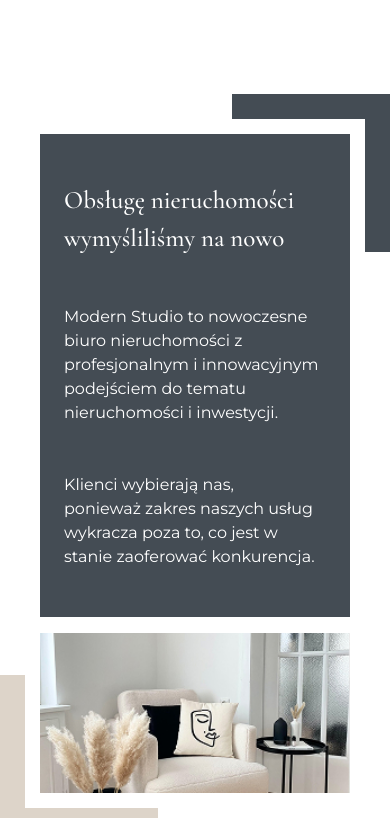
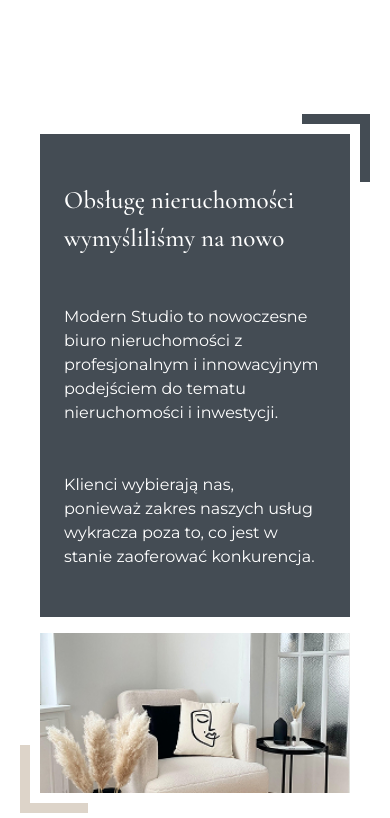
Before and after one commit to AveGhost/modernstudio, a Next.js app: page / in a window 390 px wide. Shown: the part 846-1664 px from the top of the page. Built offline with nearby package versions, Linux system fonts and the light colour scheme.

Commit message:
Adjust to mobile devices

```diff
--- a/src/app/components/design-arrow/design-arrow.component.tsx
+++ b/src/app/components/design-arrow/design-arrow.component.tsx
@@ -1,19 +1,21 @@
-const DesignArrow = ({direction, borderColor} : {direction: string, borderColor: string}) => {
+
+
+const DesignArrow = ({direction, borderColor, classes} : {direction: string, borderColor: string, classes?: string}) => {
     const desiginArrowDirection = (direction: string) => {
         if (direction === 'top-right') {
-            return '-top-10 -right-10 border-t-25 border-r-25'
+            return 'md:-top-7 md:-right-7 md:border-t-15 md:border-r-15 lg:-top-10 lg:-right-10 lg:border-t-25 lg:border-r-25 -top-5 -right-5 border-t-10 border-r-10'
         } else if (direction === 'top-left') {
-            return '-top-10 -left-10 border-t-25 border-l-25'
+            return 'md:-top-7 md:-left-7 md:border-t-15 md:border-l-15 lg:-top-10 lg:-left-10 lg:border-t-25 lg:border-l-25 -top-5 -left-5 border-t-10 border-l-10'
         } else if (direction === 'bottom-right') {
-            return '-bottom-10 -right-10 border-b-25 border-r-25'
+            return 'md:-bottom-7 md:-right-7 md:border-b-15 md:border-r-15 lg:-bottom-10 lg:-right-10 lg:border-b-25 lg:border-r-25 -bottom-5 -right-5 border-b-10 border-r-10'
         } else if (direction === 'bottom-left') {
-            return '-bottom-10 -left-10 border-b-25 border-l-25'
+            return 'md:-bottom-7 md:-left-7 md:border-b-15 md:border-l-15 lg:-bottom-10 lg:-left-10 lg:border-b-25 lg:border-l-25 -bottom-5 -left-5 border-b-10 border-l-10'
         }
     }
 
     return (
         <span
-        className={`bg-transparent absolute ${desiginArrowDirection(direction)} block w-[158px] h-[158px]`}
+        className={`bg-transparent absolute ${desiginArrowDirection(direction)} block w-17 h-17 md:w-[158px] md:h-[158px] ${classes ? classes : ''}` }
         style={{borderColor: borderColor}}/>
     )
 }
```
